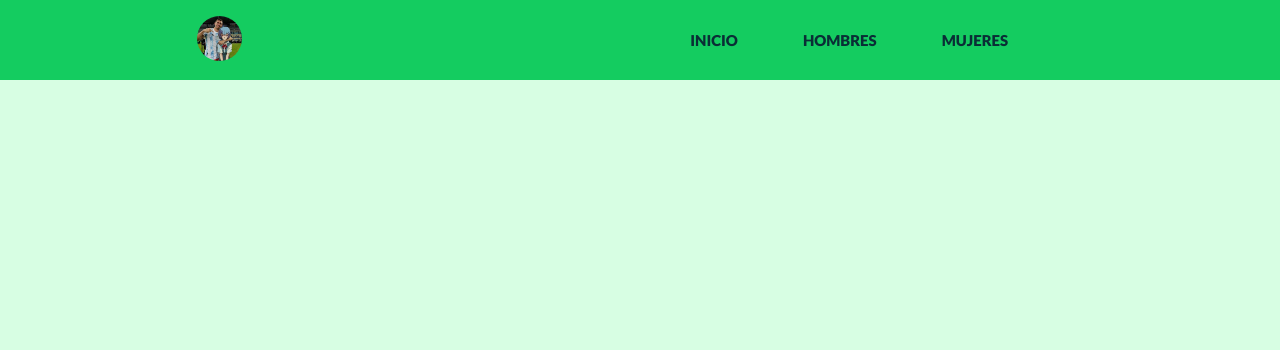
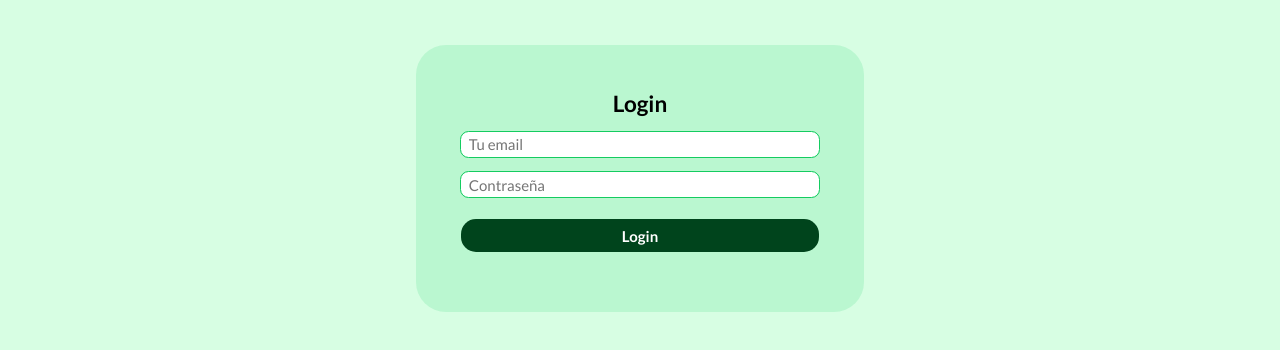
Before and after one commit to francoguinzburg/segundaentregareact, a React (Create React App) app: page /login in a window 1280 px wide. Before the commit this address led to /. Shown: the top 350 px of the page. Built offline with nearby package versions, Linux system fonts and the light colour scheme; no server answers; the database is empty.

Commit message:
estoy a nada de terminarlo

```diff
--- a/src/App.css
+++ b/src/App.css
@@ -266,7 +266,7 @@ nav {
 
 .enviar-form:hover {
   background-color: #14CC60;
-  letter-spacing: .05rem;
+  letter-spacing: .15rem;
   transition: cubic-bezier(0.15, 1, 0.25, 1) 0.2s;
 }
 
@@ -278,3 +278,57 @@ nav {
   margin-top: 2rem;
   height: 10rem;
 }
+
+.login-screen {
+  display: flex;
+  flex-direction: column;
+  align-items: center;
+  justify-content: center;
+}
+
+.login {
+  margin-top: 3rem;
+  text-align: center;
+  background-color: #14cc6125;
+  border-radius: 2rem;
+  padding: 3rem;
+}
+
+.logear {
+  display: flex;
+  height: 10rem;
+  flex-direction: column;
+  justify-content: space-evenly;
+}
+
+.h2-login {
+  font-size: 1.5rem;
+}
+
+.contenedor-bienvenida {
+  display: flex;
+  width: 20rem;
+  flex-direction: column;
+  justify-content: center;
+  align-items: flex-start;
+  padding: 1rem;
+  background-color: #1ad41a25;
+  border-radius: 0 0 1rem 0;
+}
+
+.deslogearse {
+  margin-top: .5rem;
+  background-color: #47ff94;
+  padding: .5rem 2rem .5rem 2rem;
+  border-radius: 1rem;
+  cursor: pointer;
+  font-weight: 700;
+  color: #0A2E36;
+  border: none;
+}
+
+.deslogearse:hover {
+  background-color: #440000;
+  color: #ffffff;
+  transition: cubic-bezier(0.15, 1, 0.25, 1) 0.2s;
+}
--- a/src/App.js
+++ b/src/App.js
@@ -1,31 +1,17 @@
 import './App.css'
 import './estilos/ItemListContainer.css'
-import ItemListContainer from './componentes/ItemListContainer'
-import NavBar from './componentes/NavBar'
-import { BrowserRouter, Routes, Route, Navigate } from 'react-router-dom'
-import ItemDetailsContainer from './componentes/ItemDetailsContainer'
 import { CartProvider } from './componentes/CartContext'
-import Cart from './componentes/Cart'
-import Checkout from './componentes/Checkout'
-
+import { LoginProvider } from './componentes/LoginContext'
+import AppRouter from './routes/AppRouter'
 
 function App() {
 
   return (
-    <CartProvider>
-      <BrowserRouter className="App">
-        <NavBar />
-          <Routes>
-            <Route path='/detalle/:itemId' element={ <ItemDetailsContainer /> } />
-            <Route path='/productos/:categoryId' element={ <ItemListContainer /> } />
-            <Route path='/' element={ <ItemListContainer /> } />
-            <Route path='*' element={ <Navigate to='/' /> } />
-            <Route path='/cart' element={ <Cart /> } />
-            <Route path='/checkout' element={ <Checkout /> }/>
-            {/* <Route path='/itemCount' element={ <ItemCount initial={0} stock={5} onAdd={onAdd}/> } />             */}
-          </Routes>
-      </BrowserRouter>
-    </CartProvider>
+    <LoginProvider>
+      <CartProvider>
+          <AppRouter />
+      </CartProvider>
+    </LoginProvider>
   )
 }
 
--- /dev/null
+++ b/src/componentes/LoginContext.js
@@ -0,0 +1,56 @@
+import { createContext, useState } from "react";
+
+export const LoginContext = createContext()
+
+const MOCK_USERS = [
+    {
+        id:1,
+        email:'admincoder@gmail.com',
+        password: 'coder'
+    },
+    {
+        id:2,
+        email:'tutorcoder@gmail.com',
+        password: 'coder1'
+    },
+    {
+        id:3,
+        email:'alumnocoder@gmail.com',
+        password: 'coder2'
+    }
+]
+
+export const LoginProvider = ({children}) => {
+    const [user, setUser] = useState({
+        email:null,
+        logged: false
+    })
+
+    const tryLogin = (values) => {
+        const match = MOCK_USERS.find((user) => user.email === values.email)
+
+        if (match && match.password === values.password) {
+            setUser({
+                logged:true,
+                email:match.email
+            })
+        }
+    }
+
+    const logout = () => {
+        setUser({
+            email:null,
+            logged:false
+        })
+    }
+
+    return (
+        <LoginContext.Provider value={{
+            user,
+            tryLogin,
+            logout
+        }}>
+            {children}
+        </LoginContext.Provider>
+    )
+}
--- /dev/null
+++ b/src/componentes/LoginScreen.js
@@ -0,0 +1,55 @@
+import { useState, useContext } from 'react'
+import React from 'react'
+import { LoginContext } from './LoginContext'
+
+const LoginScreen = () => {
+    const { user, tryLogin } = useContext(LoginContext)
+    console.log(user)
+
+    const [values, setValues] = useState({
+        email:'',
+        password:''
+    })
+
+    const handleInputChange = (e) => {
+        setValues({
+            ...values,
+            [e.target.name]: e.target.value
+        })
+    }
+
+
+    const handleSubmit = (e) => {
+        e.preventDefault()
+        tryLogin(values)
+    }
+
+  return (
+    <div className='login-screen'>
+        <div className='login'>
+            <h2 className='h2-login'>Login</h2>
+            <form onSubmit={handleSubmit} className='logear'>
+                <input
+                onChange={handleInputChange}
+                value={values.email}
+                type={'text'}
+                className='form-inputs'
+                placeholder='Tu email'
+                name='email'
+                />
+                <input
+                onChange={handleInputChange}
+                value={values.password}
+                type={'password'}
+                className='form-inputs'
+                placeholder='Contraseña'
+                name='password'
+                />
+                <button className='enviar-form' type='submit'>Login</button>
+            </form>
+        </div>
+    </div>
+  )
+}
+
+export default LoginScreen
--- a/src/componentes/NavBar.js
+++ b/src/componentes/NavBar.js
@@ -3,10 +3,13 @@ import Neco from '../imagenes/dibu.png'
 import Carrito from './Carrito';
 import { Link } from 'react-router-dom'
 import { CartContext } from './CartContext';
+import { LoginContext } from './LoginContext';
 
 
 function NavBar() {
   const { cart } = useContext(CartContext)
+  const { user, logout } = useContext(LoginContext)
+
   return (
     <header>
         <nav>
@@ -24,6 +27,10 @@ function NavBar() {
               </ul>
             </div>
         </nav>
+        <div className='contenedor-bienvenida'>
+          <p className='bienvenido'>Bienvenido <strong>{user.email}</strong></p>
+          <button className='deslogearse' onClick={logout}>Logout</button>
+        </div>
     </header>
   );
 }
--- a/src/firebase/config.js
+++ b/src/firebase/config.js
@@ -1,6 +1,7 @@
 // Import the functions you need from the SDKs you need
 import { initializeApp } from "firebase/app";
 import { getFirestore } from "firebase/firestore"
+import { getAuth } from 'firebase/auth'
 // TODO: Add SDKs for Firebase products that you want to use
 // https://firebase.google.com/docs/web/setup#available-libraries
 
@@ -17,3 +18,4 @@ const firebaseConfig = {
 // Initialize Firebase
 const app = initializeApp(firebaseConfig);
 export const db = getFirestore(app)
+export const auth = getAuth(app)
--- /dev/null
+++ b/src/routes/AppRouter.js
@@ -0,0 +1,41 @@
+import React, { useContext } from 'react'
+import { BrowserRouter, Routes, Route, Navigate } from 'react-router-dom'
+import ItemListContainer from '../componentes/ItemListContainer'
+import NavBar from '../componentes/NavBar'
+import ItemDetailsContainer from '../componentes/ItemDetailsContainer'
+import Cart from '../componentes/Cart'
+import Checkout from '../componentes/Checkout'
+import LoginScreen from '../componentes/LoginScreen'
+import { LoginContext } from '../componentes/LoginContext'
+
+const AppRouter = () => {
+const { user } = useContext(LoginContext)
+
+  return (
+    <>
+        <BrowserRouter className="App">
+        {
+            user.logged
+            ? <>
+                <NavBar />
+                  <Routes>
+                    <Route path='/detalle/:itemId' element={ <ItemDetailsContainer /> } />
+                    <Route path='/productos/:categoryId' element={ <ItemListContainer /> } />
+                    <Route path='/' element={ <ItemListContainer /> } />
+                    <Route path='*' element={ <Navigate to='/' /> } />
+                    <Route path='/cart' element={ <Cart /> } />
+                    <Route path='/checkout' element={ <Checkout /> }/>
+                  </Routes>
+              </>
+            :
+            <Routes>
+              <Route path='/login' element={ <LoginScreen /> } />
+              <Route path='*' element={ <Navigate to='/login' /> } />
+            </Routes>
+          }
+        </BrowserRouter>
+    </>
+  )
+}
+
+export default AppRouter
```
Also changed, not shown: src/componentes/RegisterScreen.js (added, +12 -0 lines), src/firebase/upload.js (added, +14 -0 lines).
